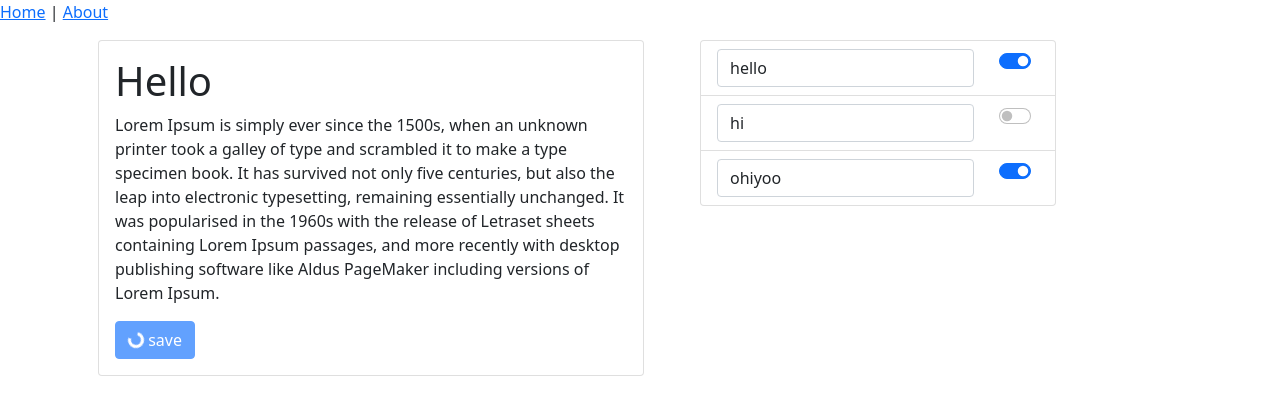
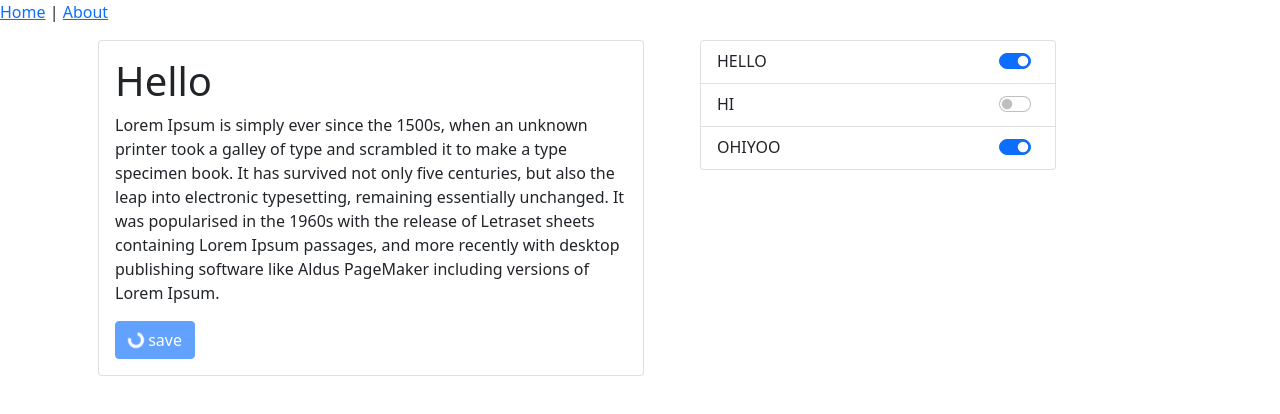
Before and after one commit to thinkabyaroo/vue-cli-testing1, a Vue app: page / in a window 1280 px wide. Shown: the top 414 px of the page. Built offline with nearby package versions, Linux system fonts and the light colour scheme.

Commit message:
update title

```diff
--- a/src/components/List.vue
+++ b/src/components/List.vue
@@ -2,7 +2,7 @@
   <li class="list-group-item d-flex justify-content-between">
     <div class="" @dblclick="edit">
       <span v-if="isEdit">
-      <input type="text" class="form-control" v-model="listItem.title">
+      <input type="text" class="form-control" @keyup.enter="update" v-model="listItem.title">
     </span>
       <span v-else>
           {{titleToUppet}}
@@ -30,7 +30,7 @@ export default {
     return {
       count: 0,
       isDone:this.listItem.isDone,
-      isEdit:true
+      isEdit:false
     }
   },
   computed: {
@@ -44,6 +44,11 @@ export default {
     },
     edit(){
       this.isEdit= !this.isEdit;
+    },
+    update(){
+      this.$emit('updateTile',)
+
+      this.isEdit = false;
     }
   },
 }
```
Also changed, not shown: src/views/HomeView.vue (+9 -1 lines).
